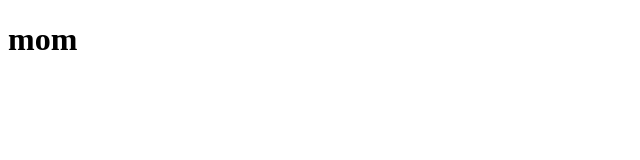
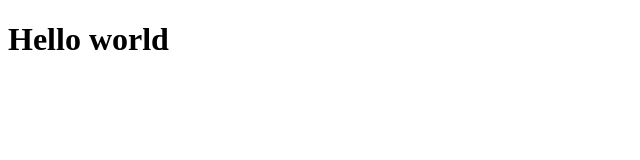
Before and after one commit to Yokiebob/Yokiebob.github.io, a plain HTML site: page index.html in a window 1280 px wide. Shown: the whole page, without its empty margins (0-640 px from the left). Drawn offline with Linux system fonts and the light colour scheme.

Commit message:
Update index.html

```diff
--- a/index.html
+++ b/index.html
@@ -4,6 +4,6 @@
     <title>yoki</title>
   </head>
   <body>
-    <h1>mom</h1>
+    <h1>Hello world</h1>
   </body>
 </html>
```
